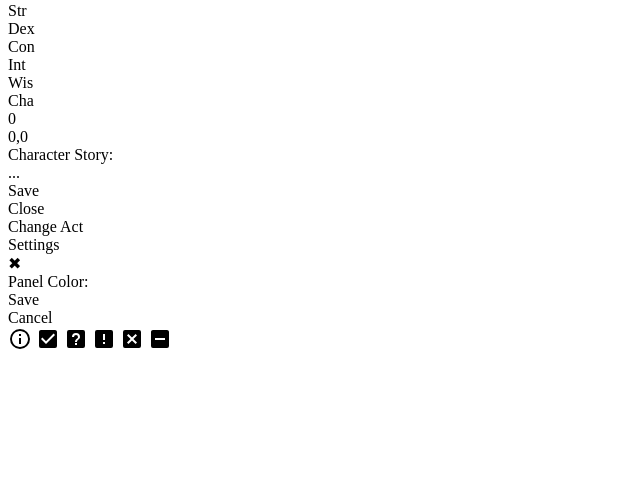
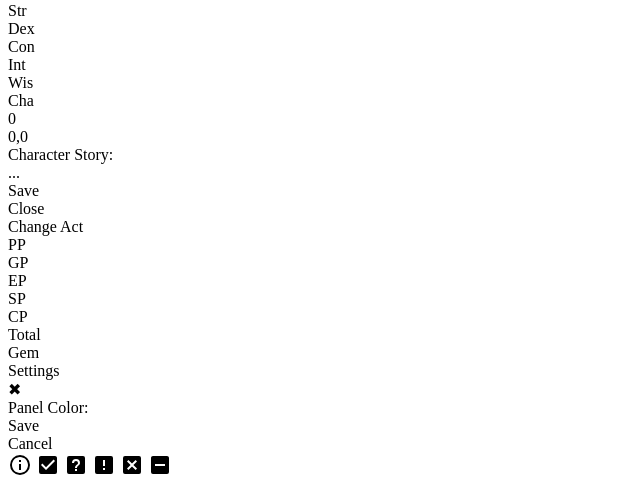
Before and after one commit to stephenfrister/stephenfrister.github.io, a PHP site: page /clockwork.html in a window 1280 px wide; the page is wider, and only the part inside the window is pictured. Shown: the part 2229-2718 px from the top of that part, without its empty margins (0-640 px from the left). Before the commit the page ends 2578 px from the top of that part, so only its background shows below. Run offline with PHP 8.4, Linux system fonts and the light colour scheme; some libraries are stand-ins or nearby versions.

Commit message:
Treasure Tracker
Added fields for tracking treasure.

```diff
--- a/clockwork.html
+++ b/clockwork.html
@@ -320,7 +320,61 @@
             <div id="id-userview-close" class="userview-cancel ff7" onclick="userviewClose()"><div>Close</div></div>
             <div id="id-userview-select" class="userview-select ff7" onclick="userviewSelect()"><div>Change Act</div></div>
 
+            <div id="id-userview-treasure" class="userview-treasure ff7">
+
+                <div class="userview-coins ff7 ff7-0">
+                    <div id="id-userview-pp-title" class="">PP</div>
+                    <div id="id-userview-pp" class="userview-stat numOnly" contenteditable="false"></div>
+                </div>
+
+                <div class="userview-coins ff7 ff7-0">
+                    <div id="id-userview-gp-title" class="">GP</div>
+                    <div id="id-userview-gp" class="userview-stat numOnly" contenteditable="false"></div>
+                </div>
+
+                <div class="userview-coins ff7 ff7-0">
+                    <div id="id-userview-ep-title" class="">EP</div>
+                    <div id="id-userview-ep" class="userview-stat numOnly" contenteditable="false"></div>
+                </div>
+
+                <div class="userview-coins ff7 ff7-0">
+                    <div id="id-userview-sp-title" class="">SP</div>
+                    <div id="id-userview-sp" class="userview-stat numOnly" contenteditable="false"></div>
+                </div>
+
+                <div class="userview-coins ff7 ff7-0">
+                    <div id="id-userview-cp-title" class="">CP</div>
+                    <div id="id-userview-cp" class="userview-stat numOnly" contenteditable="false"></div>
+                </div>
+
+                <div class="userview-coins-total ff7 ff7-0">
+                    <div id="id-userview-total-title" class="">Total</div>
+                    <div id="id-userview-total" class="userview-stat-total numOnly" ></div>
+                </div>
+
+                <div class="userview-coins ff7 ff7-0">
+                    <div id="id-userview-gm-title" class="">Gem</div>
+                    <div id="id-userview-gm" class="userview-stat numOnly" contenteditable="false"></div>
+                </div>
+
+            </div>
+
+
+            <!--div>
+
+                <div class="userview-text">
+
+
+                </div>
+
+            </div-->
+
         </div>
+
+
+
+
+
 
         <div id="id-settings" class="settings-div ff7">
 
```
Also changed, not shown: css/clockwork.css (+36 -6 lines), scripts/clockwork.js (+45 -0 lines).
